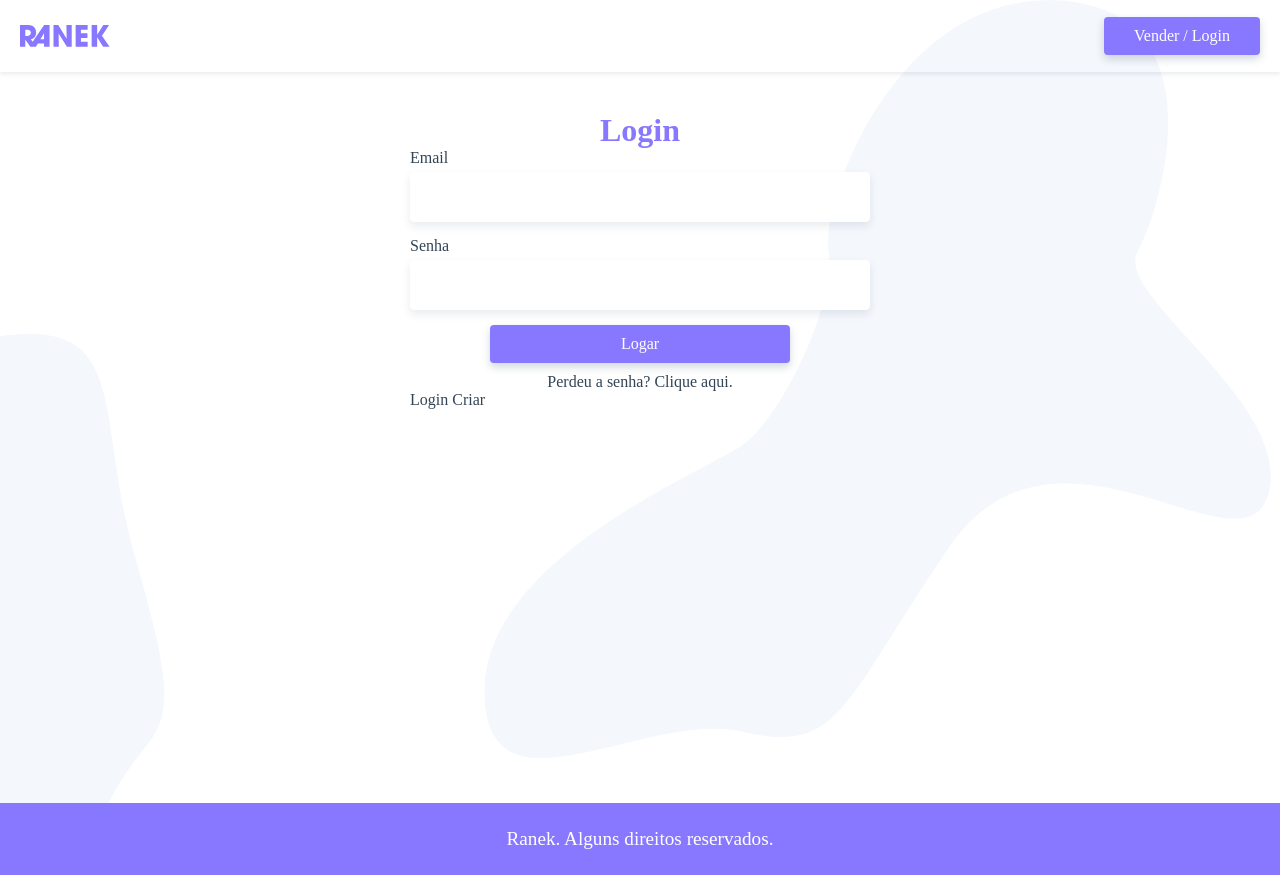
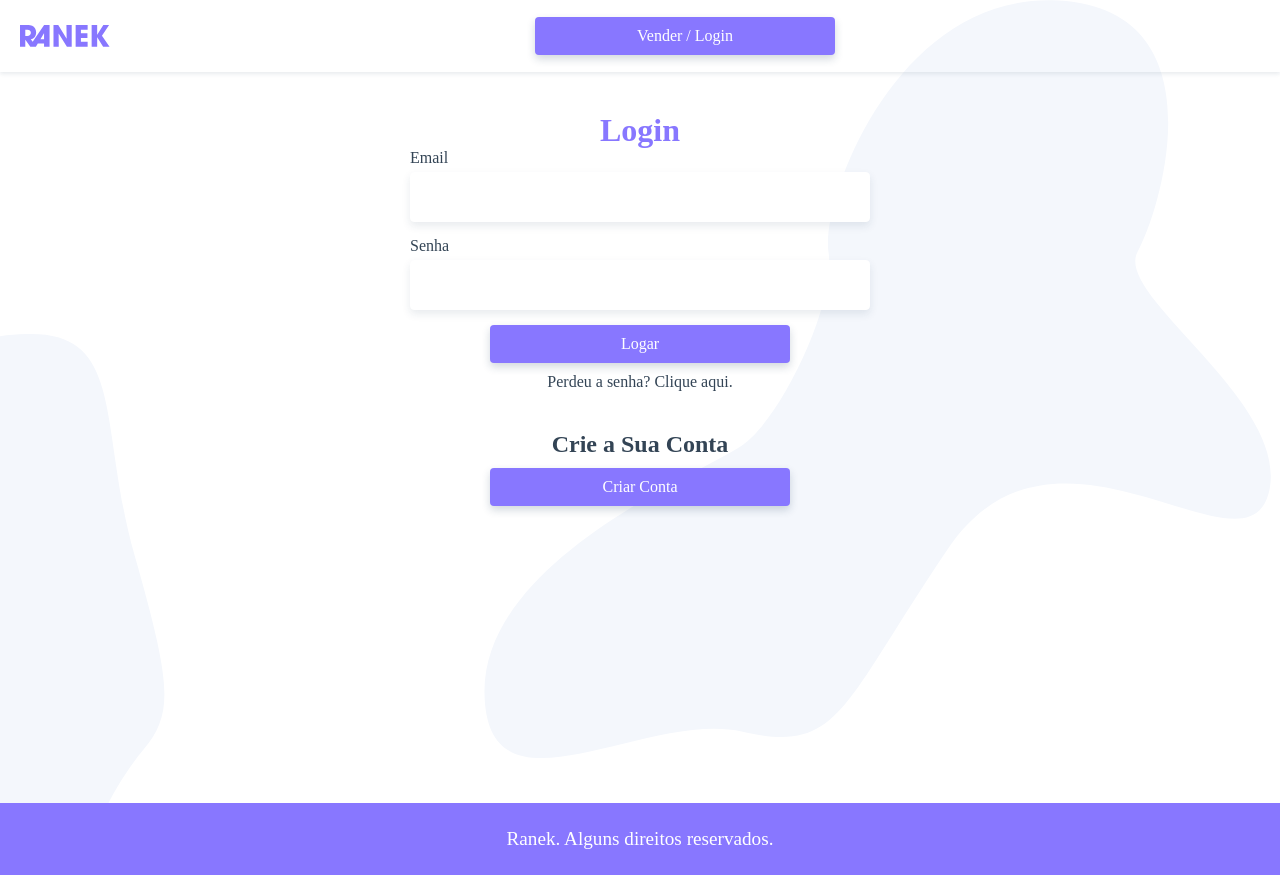
Before and after one commit to evertonra/ranek, a Vue app: page /login in a window 1280 px wide. Built offline with nearby package versions, Linux system fonts and the light colour scheme.

Commit message:
fim aula usuarioForm

```diff
--- a/src/components/LoginCriar.vue
+++ b/src/components/LoginCriar.vue
@@ -1,13 +1,46 @@
 <template>
-  <p>Login Criar</p>
+  <section>
+    <h2>Crie a Sua Conta</h2>
+    <transition mode="out-in">
+      <button v-if="!criar" class="btn" @click="criar = true">Criar Conta</button>
+      <UsuarioForm v-else>
+        <button class="btn btn-form">Criar Usuário</button>
+      </UsuarioForm>
+    </transition>
+  </section>
 </template>
 
 <script>
+import UsuarioForm from "@/components/UsuarioForm.vue"
 export default {
-  name: "LoginCriar"
+  name: "LoginCriar",
+  components: {
+    UsuarioForm,
+  },
+  data() {
+    return {
+      criar: false,
+    }
+  }
 }
 </script>
 
-<style>
+<style scooped>
+h2 {
+  text-align: center;
+  margin-top: 40px;
+  margin-bottom: 10px;
+}
+
+.btn {
+  width: 100%;
+  max-width: 300px;
+  margin-left: auto;
+  margin-right: auto;
+}
+
+.btn-form {
+  max-width: 100%;
+}
 
 </style>
--- /dev/null
+++ b/src/components/UsuarioForm.vue
@@ -0,0 +1,54 @@
+<template>
+  <form>
+    <label for="nome">Nome</label>
+    <input id="nome" name="nome" type="text" v-model="nome">
+
+    <label for="email">Email</label>
+    <input id="email" name="email" type="email" v-model="email">
+
+    <label for="senha">Senha</label>
+    <input id="senha" name="senha" type="Password" v-model="senha">
+
+    <label for="cep">Cep</label>
+    <input id="cep" name="cep" type="text" v-model="cep">
+
+    <label for="rua">Rua</label>
+    <input id="rua" name="rua" type="text" v-model="rua">
+
+    <label for="numero">Numero</label>
+    <input id="numero" name="numero" type="text" v-model="numero">
+
+    <label for="bairro">Bairro</label>
+    <input id="bairro" name="bairro" type="text" v-model="bairro">
+
+    <label for="cidade">Cidade</label>
+    <input id="cidade" name="cidade" type="text" v-model="cidade">
+
+    <label for="estado">Estado</label>
+    <input id="estado" name="estado" type="text" v-model="estado">
+
+    <div class="button">
+      <slot></slot>
+    </div>
+  </form>
+</template>
+
+<script>
+export default {
+  name: "UsuarioForm"
+
+}
+</script>
+
+<style scoped>
+form{
+  display: grid;
+  grid-template-columns: 80px 1fr;
+  align-items: center;
+}
+
+.button {
+  grid-column: 2;
+  margin-top: 10px;
+}
+</style>
```
